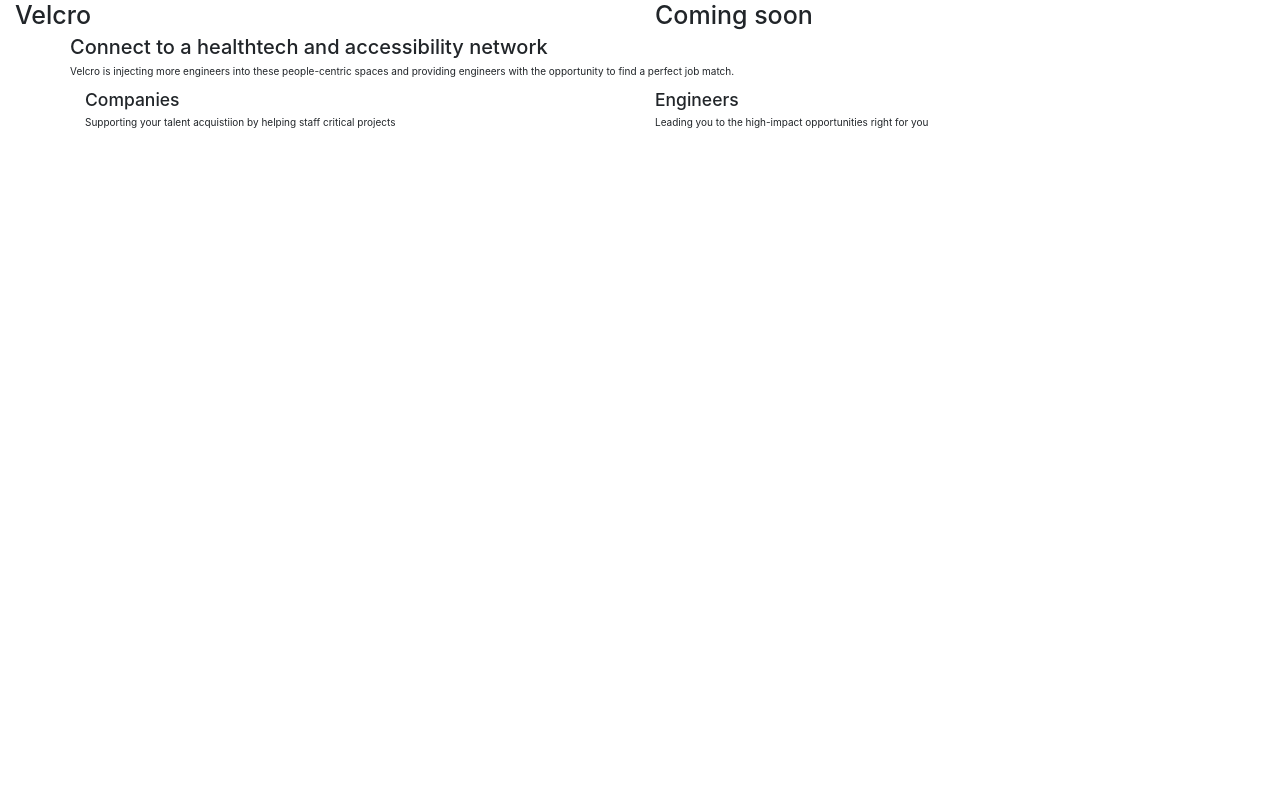
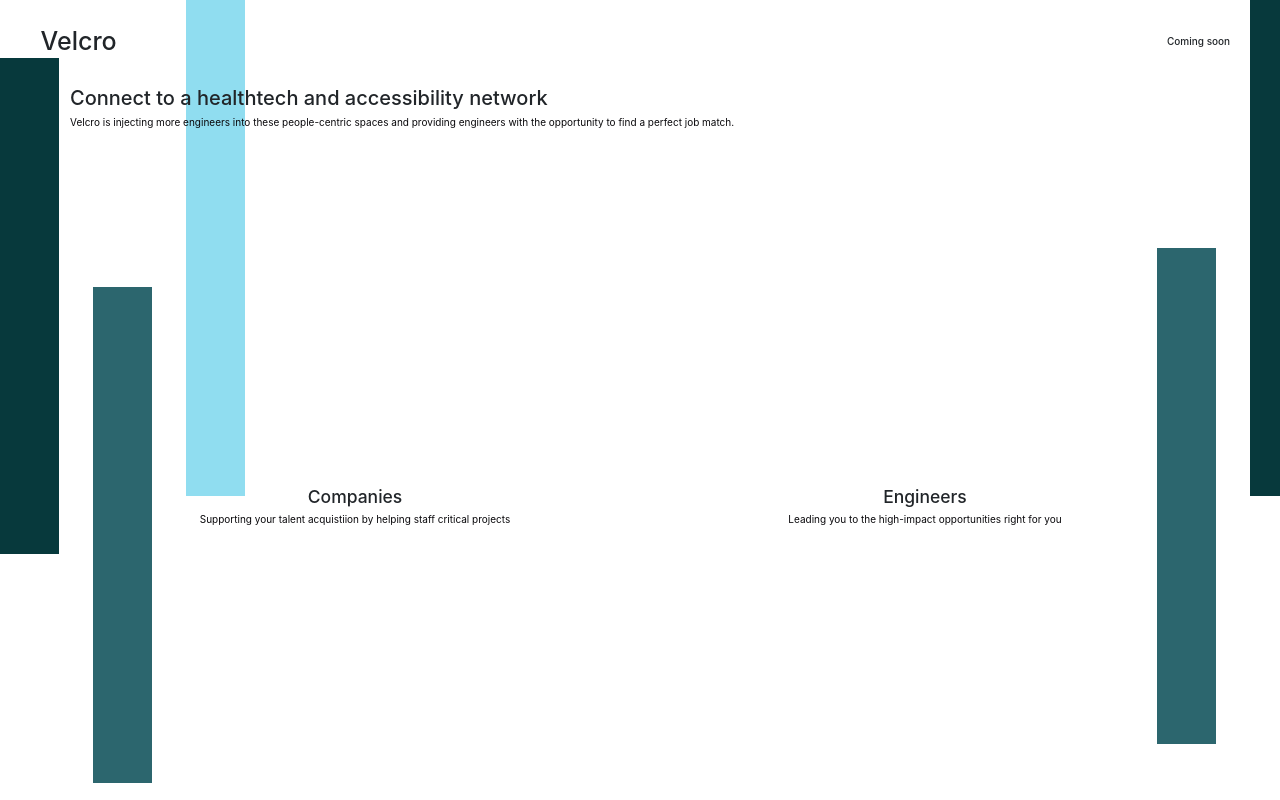
Before and after one commit to velcrotech/velcro.github.io, a plain HTML site: page index.html in a window 1280 px wide. Drawn offline with nearby package versions, Linux system fonts and the light colour scheme.

Commit message:
Adding main text

```diff
--- a/index.html
+++ b/index.html
@@ -17,18 +17,18 @@
 <body>
 
     <div class="container-fluid">
-        <div class="row">
-            <div class="col">
+        <div class="row main-page-navbar">
+            <div class="col-lg-11">
                 <h1>Velcro</h1>
             </div>
-            <div class="col">
-                <h1>Coming soon</h1>
+            <div class="col-lg-1">
+                <h6>Coming soon</h6>
             </div>
         </div>
 
 
     </div>
-    <div class="container">
+    <div class="container main-page-header text-center">
         <div class="row">
             <h2>Connect to a healthtech and accessibility network </h2>
         </div>
@@ -37,7 +37,7 @@
         </div>
     </div>
 
-    <div class="container">
+    <div class="container text-center">
         <div class="row">
             <div class="col">
                 <h3>Companies</h3>
--- a/static/css/main.css
+++ b/static/css/main.css
@@ -10,4 +10,25 @@
 
 body {
     background-color: var(--main-background);
+    background-image: url(../image/background.png);
 }
+
+h1,
+h2,
+h3,
+h4,
+h5,
+h6,
+p {
+    color: var(--main-black);
+}
+
+.main-page-navbar {
+    align-items: center;
+    padding: 2vw;
+}
+
+.main-page-header {
+    text-align: center;
+    min-height: 50vh;
+}
```
Also changed, not shown: static/image/background.png (added).
